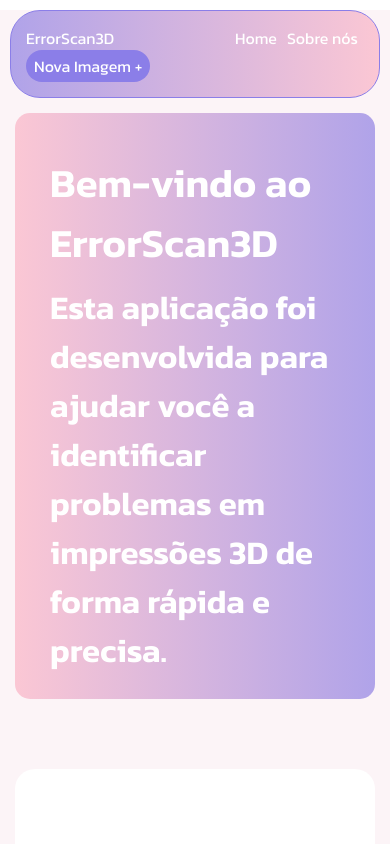
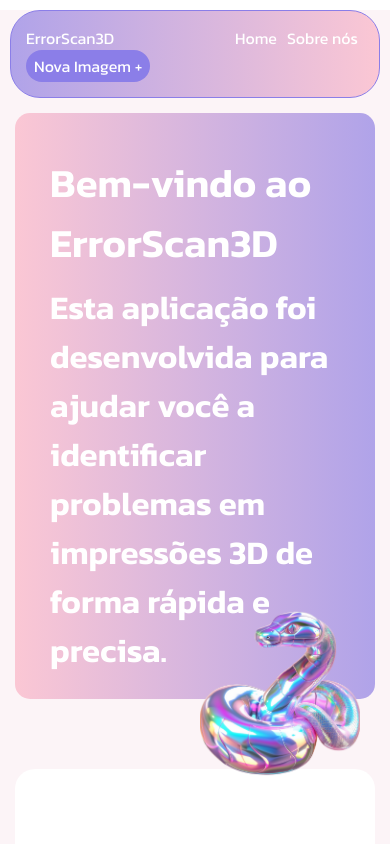
Before and after one commit to fernandopassoss/ErrorScan3D, a React (Create React App) app in the folder errorscan3d/: page / in a window 390 px wide. Shown: the top 844 px of the page. Built offline with nearby package versions, Linux system fonts and the light colour scheme.

Commit message:
ajustes em home

```diff
--- a/errorscan3d/src/pages/Home.jsx
+++ b/errorscan3d/src/pages/Home.jsx
@@ -1,6 +1,9 @@
 import React from 'react'
 import NavBar from '../components/NavBar'
 import '../styles/Home.scss'
+import snake from '../assets/snake.png';
+import circle from '../assets/circle1.png'
+
 
 
 function Home() {
@@ -17,6 +20,7 @@ function Home() {
             <p className='container1-texto'>
               Esta aplicação foi desenvolvida para ajudar você a identificar problemas em impressões 3D de forma rápida e precisa.
             </p>
+            <img src={snake} alt="" className='container1-img'/>
           </div>
 
         </div>
@@ -24,6 +28,7 @@ function Home() {
           <p className='container2-texto'>
             Envie uma imagem, visualize os resultados e otimize seus processos de fabricação!
           </p>
+          <img src={circle} alt="" className='container2-img'/>
         </div>
 
 
--- a/errorscan3d/src/styles/Home.scss
+++ b/errorscan3d/src/styles/Home.scss
@@ -32,6 +32,7 @@
             font-weight: 600;
             margin-right: 20px;
 
+
             .container1-titulo{
                 margin-top: 60px;
                 font-size:50px;
@@ -40,6 +41,12 @@
             .container1-texto{
                 font-size: 33px;
                 margin-top: -30px;
+
+            }
+            .container1-img{
+                position: relative;
+                max-width: 400px;
+                margin-left: -200px;
 
             }
         }
@@ -54,12 +61,20 @@
         border-radius: 20px;
         margin-top: 200px;
 
-
+        overflow: hidden;
 
         .container2-texto{
             margin: 130px 50px;
             font-size: 33px;
             font-weight: 600;
+        }
+
+        .container2-img{
+            position: relative;
+            max-width: 700px;
+            margin-top: -190px;
+            margin-left: 190px;
+            background-size: cover;
         }
     }
 
@@ -72,7 +87,7 @@
     .home-fundo{
 
         padding-top: 0px;
-
+        height: 170vh;
     }
     .home {
         margin:15px;
@@ -91,6 +106,13 @@
                 .container1-texto{
 
                 }
+                .container1-img{
+                    position: relative;
+                    max-width: 200px;
+                    margin-left: 150px;
+                    margin-top: -100px;
+
+                }
             }
 
         }
```
Also changed, not shown: errorscan3d/src/assets/Home.png (deleted), errorscan3d/src/assets/circle1.png (added).
